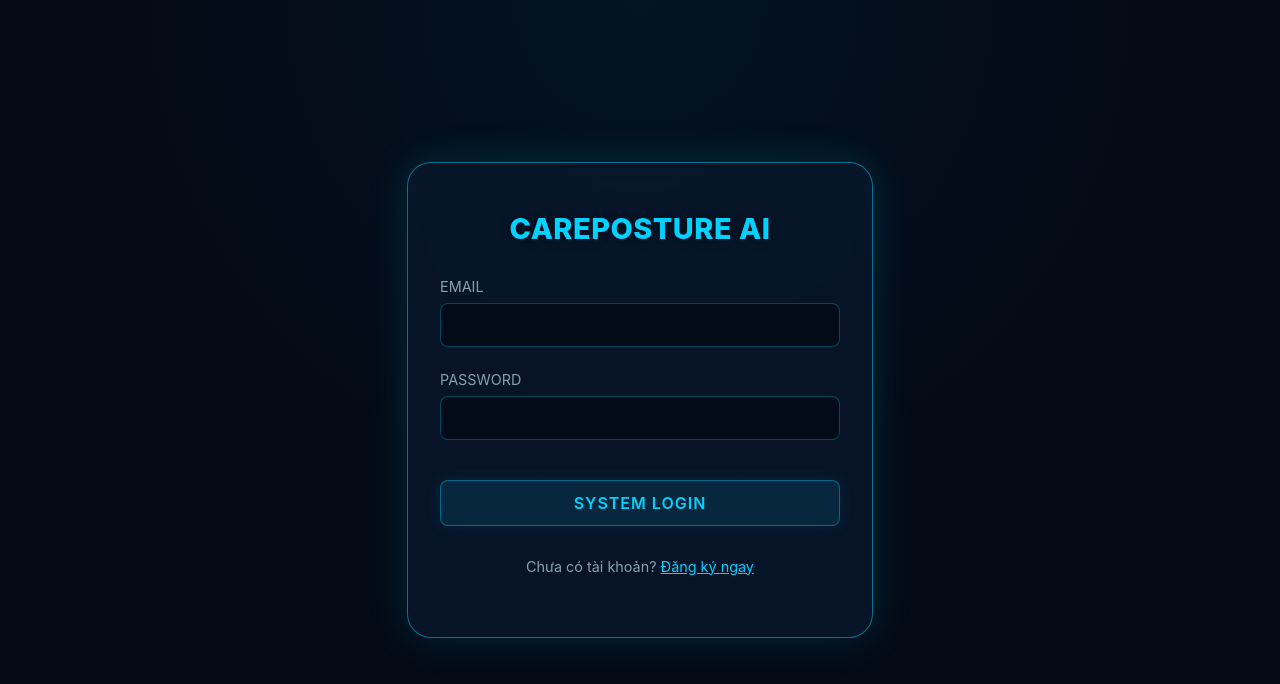
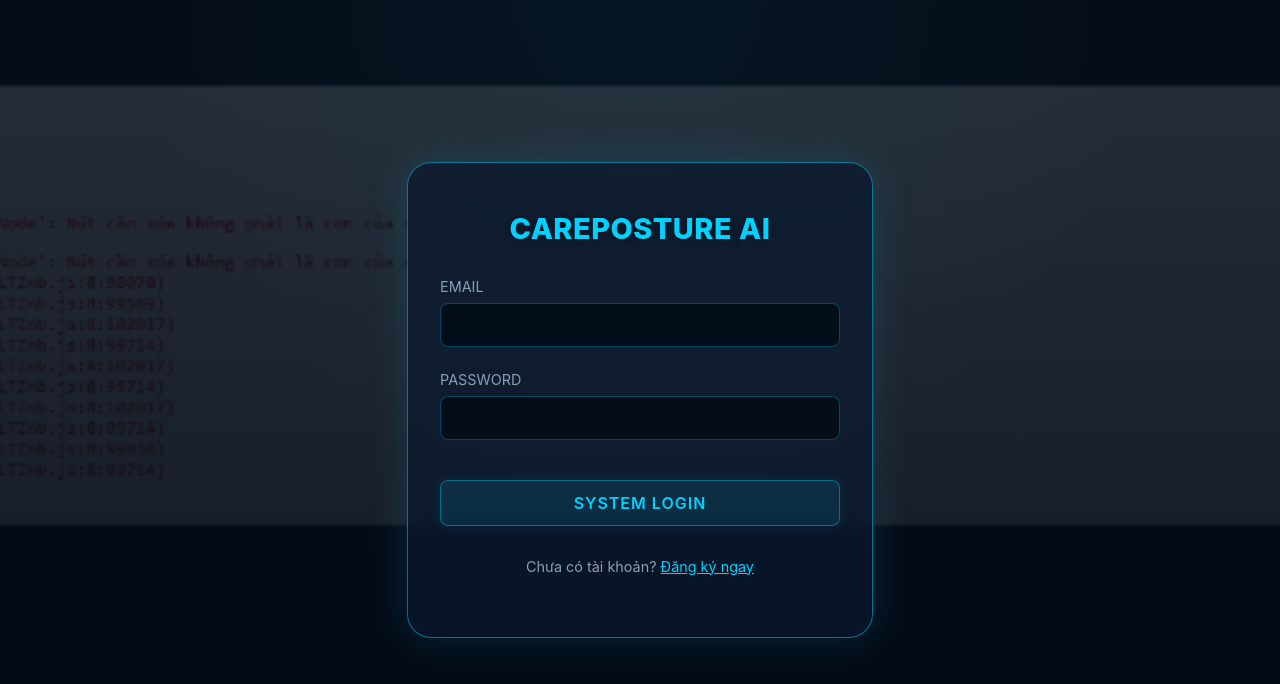
Before and after one commit to uvnb/iottam, a React (Vite) app in the folder web-app/: page /login in a window 1280 px wide. Shown: the top 684 px of the page. Built offline with nearby package versions, Linux system fonts and the light colour scheme.

Commit message:
Fix TypeScript TS1484, TS2304 errors and set poster.png as app background

```diff
--- a/web-app/src/App.tsx
+++ b/web-app/src/App.tsx
@@ -1,7 +1,7 @@
 import { useEffect, useState } from 'react';
 import { BrowserRouter, Routes, Route, Navigate } from 'react-router-dom';
 import { supabase } from './supabaseClient';
-import { Session } from '@supabase/supabase-js';
+import type { Session } from '@supabase/supabase-js';
 import DashboardWrapper from './Dashboard';
 import Login from './Login';
 import './index.css';
--- a/web-app/src/Dashboard.tsx
+++ b/web-app/src/Dashboard.tsx
@@ -1,5 +1,7 @@
 import React, { useState, useRef, useEffect } from 'react';
 import './index.css';
+import type { Session } from '@supabase/supabase-js';
+import { supabase } from './supabaseClient';
 
 class ErrorBoundary extends React.Component<any, { hasError: boolean, error: any }> {
   constructor(props: any) {
--- a/web-app/src/index.css
+++ b/web-app/src/index.css
@@ -18,7 +18,11 @@ body {
   background-color: var(--bg-normal);
   background-image:
     radial-gradient(circle at 50% 0%, rgba(0, 210, 255, 0.05) 0%, transparent 50%),
-    linear-gradient(0deg, rgba(3, 10, 22, 1) 0%, rgba(3, 10, 22, 0.8) 100%);
+    linear-gradient(rgba(3, 10, 22, 0.85), rgba(3, 10, 22, 0.95)),
+    url('/poster.png');
+  background-size: cover;
+  background-position: center;
+  background-attachment: fixed;
   color: var(--text-main);
   transition: background-color 0.5s ease-in-out;
 }
@@ -26,7 +30,9 @@ body {
 body:has(.alert) {
   background-color: var(--bg-alert);
   background-image:
-    radial-gradient(circle at 50% 0%, rgba(255, 51, 102, 0.05) 0%, transparent 50%);
+    radial-gradient(circle at 50% 0%, rgba(255, 51, 102, 0.05) 0%, transparent 50%),
+    linear-gradient(rgba(26, 5, 5, 0.85), rgba(26, 5, 5, 0.95)),
+    url('/poster.png');
 }
 
 #root {
```
Also changed, not shown: web-app/public/poster.png (added).
